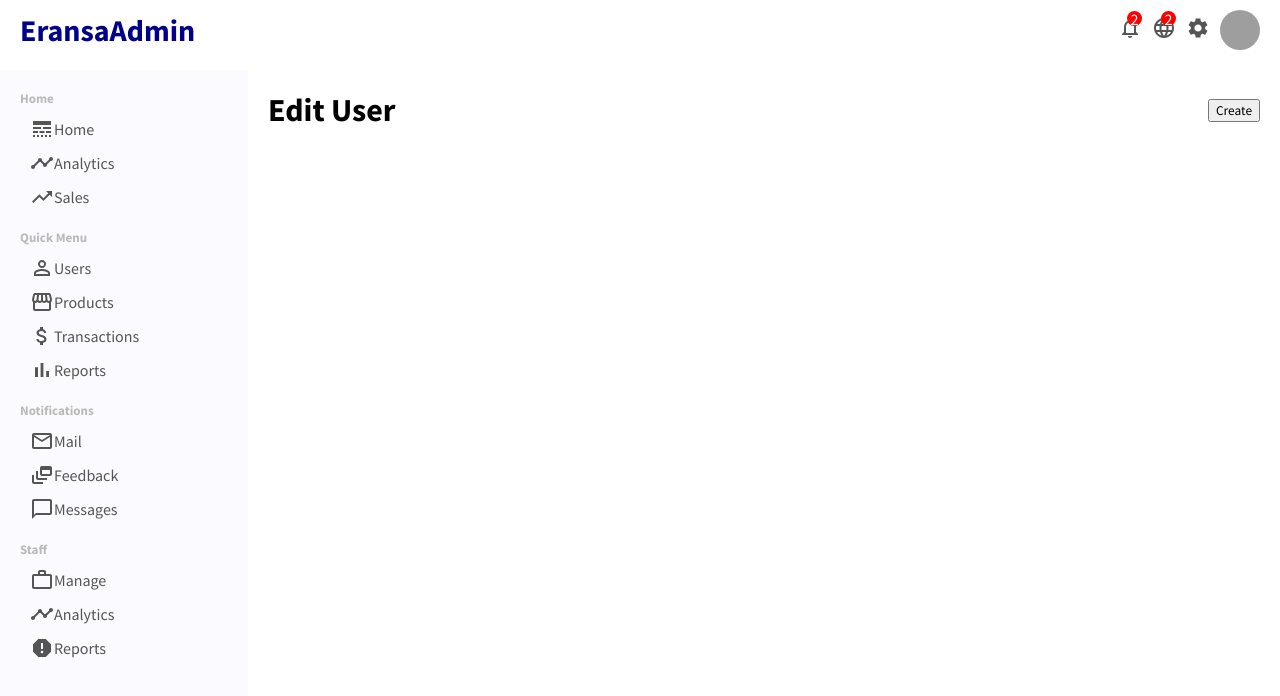
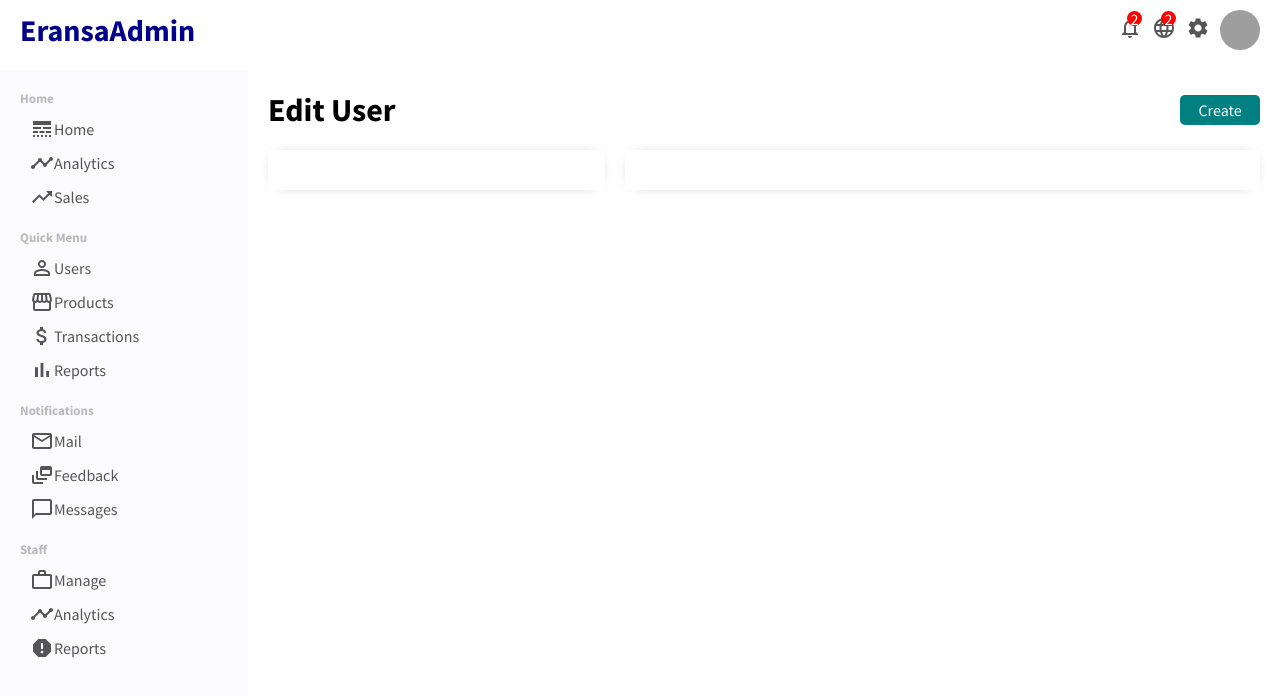
Before and after one commit to eransafadel/Admin-Panel, a React (Create React App) app: page /user/1 in a window 1280 px wide. Shown: the top 696 px of the page. Built offline with nearby package versions, Linux system fonts and the light colour scheme; grey boxes are pictures that could not be loaded.

Commit message:
style user component

```diff
--- a/src/pages/user/User.jsx
+++ b/src/pages/user/User.jsx
@@ -1,15 +1,20 @@
-import React from 'react';
+import React from "react";
 import "./user.css";
 
 const User = () => {
   return (
     <div className="user">
-        <div className="userTitleContainer">
-            <h1 className="userTitle">Edit User</h1>
-            <button className="userAddButton">Create</button>
+      <div className="userTitleContainer">
+        <h1 className="userTitle">Edit User</h1>
+        <button className="userAddButton">Create</button>
         </div>
+        <div className="userContainer">
+          <div className="userShow"></div>
+          <div className="userUpdate"></div>
+
+      </div>
     </div>
-  )
-}
+  );
+};
 
 export default User;
--- a/src/pages/user/user.css
+++ b/src/pages/user/user.css
@@ -1,12 +1,42 @@
-.user{
-    flex:4;
-    padding:20px;
+.user {
+    flex: 4;
     margin: 40px 0px;
-}
+    padding: 20px;
+  }
 
-.userTitleContainer{
+  .userTitleContainer {
     display: flex;
     align-items: center;
     justify-content: space-between;
+  }
 
-}
+  .userAddButton {
+    width: 80px;
+    border: none;
+    padding: 5px;
+    background-color: teal;
+    border-radius: 5px;
+    cursor: pointer;
+    color: white;
+    font-size: 16px;
+  }
+
+  .userContainer {
+    display: flex;
+    margin-top: 20px;
+  }
+
+  .userShow {
+    flex: 1;
+    padding: 20px;
+    -webkit-box-shadow: 0px 0px 15px -10px rgba(0, 0, 0, 0.75);
+    box-shadow: 0px 0px 15px -10px rgba(0, 0, 0, 0.75);
+  }
+
+  .userUpdate {
+    flex: 2;
+    padding: 20px;
+    -webkit-box-shadow: 0px 0px 15px -10px rgba(0, 0, 0, 0.75);
+    box-shadow: 0px 0px 15px -10px rgba(0, 0, 0, 0.75);
+    margin-left: 20px;
+  }
```
